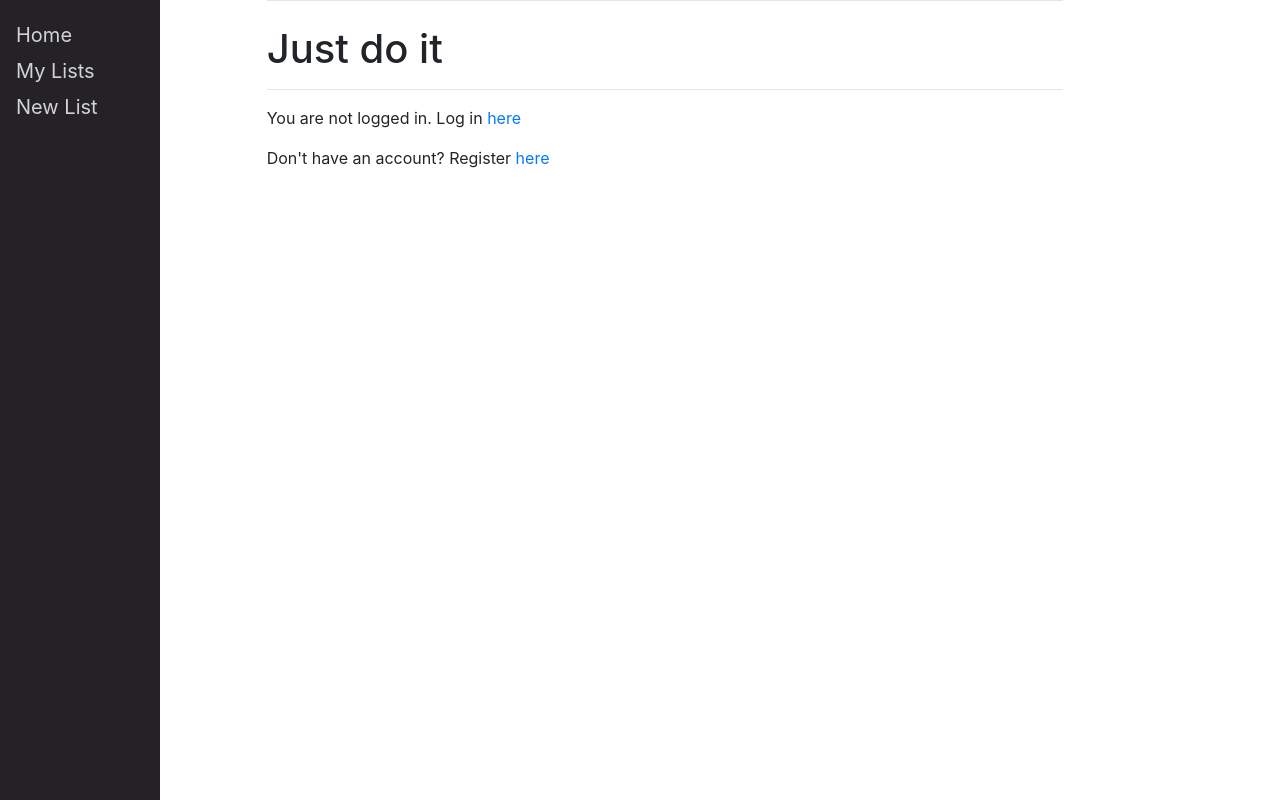
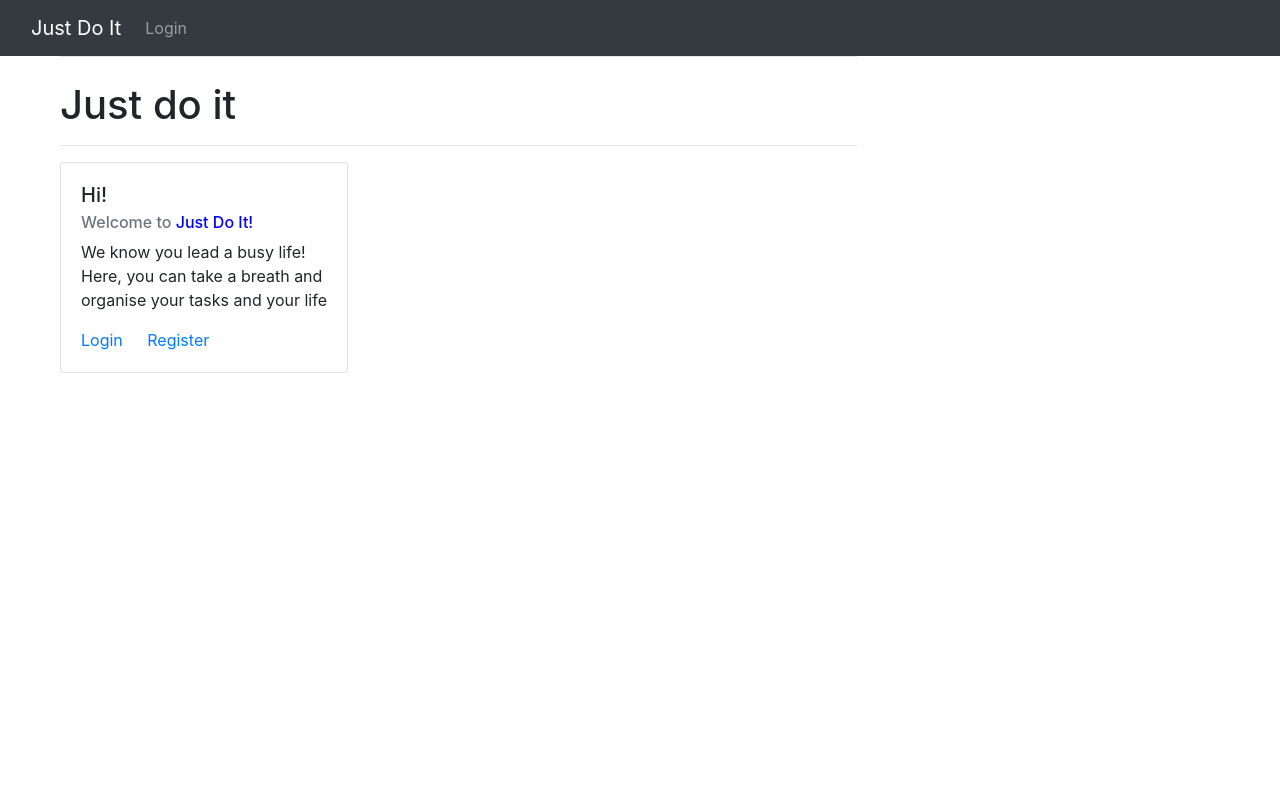
Before and after one commit to GeorgiaSkrempou/JustDoIt, a Django app: page / in a window 1280 px wide. Run offline with Django 4.2, Linux system fonts and the light colour scheme.

Commit message:
feat: navbar added to frontend

```diff
--- a/main/templates/main/base.html
+++ b/main/templates/main/base.html
@@ -3,29 +3,6 @@
 <html>
 <head>
     <style type="text/css">
-        .sidenav {
-            height:100%;
-            width:160px;
-            position: fixed;
-            z-index:1;
-            top:0;
-            left:0;
-            background-color:rgb(36, 34, 38);
-            overflow-x: hidden;
-            padding-top:20px;
-        }
-
-        .sidenav a {
-            padding:0px 8px 6px 16px;
-            text-decoration: none;
-            font-size:20px;
-            color: #d3d3d3;
-            display:block;
-        }
-
-        .sidenav a:hover{
-            color:#ffffff;
-        }
 
         .main{
             margin-left:50px;
@@ -47,17 +24,49 @@
         {% endblock%}
     </title>
 
+    <nav class="navbar navbar-expand-lg navbar-dark bg-dark">
+        <div class="container-fluid">
+          <a class="navbar-brand" href="/">Just Do It</a>
+          <button class="navbar-toggler" type="button" data-bs-toggle="collapse" data-bs-target="#navbarSupportedContent" aria-controls="navbarSupportedContent" aria-expanded="false" aria-label="Toggle navigation">
+            <span class="navbar-toggler-icon"></span>
+          </button>
+          <div class="collapse navbar-collapse" id="navbarSupportedContent">
+            <ul class="navbar-nav me-auto mb-2 mb-lg-0">
+                {% if user.is_authenticated %}
+                <li class="nav-item dropdown">
+                <a class="nav-link dropdown-toggle" href="/view/" id="navbarDropdown" role="button" data-bs-toggle="dropdown" aria-expanded="false">
+                  My Lists
+                </a>
+                <ul class="dropdown-menu" aria-labelledby="navbarDropdown">
+                {% for list in user.todolist.all %}
+                  <li><a class="dropdown-item" href="/{{list.id}}">{{list.name}}</a></li>
+                {% endfor %}
+                </ul>
+
+              </li>
+              <li class="nav-item">
+                <a class="nav-link" href="/create">New List</a>
+              </li>
+              {% endif %}
+              <li class="nav-item">
+                {% if user.is_authenticated %}
+                <a class="nav-link" href="/logout">Logout</a>
+                {% else %}
+                <a class="nav-link" href="/login">Login</a>
+                {% endif %}
+              </li>
+            </ul>
+
+          </div>
+        </div>
+      </nav>
+
 </head>
 
 <body>
-    <div class="sidenav">
-        <a href="/">Home</a>
-        <a href="/view">My Lists</a>
-        <a href="/create/">New List</a>
-    </div>
 
     <div id="content" name = "content" class="main">
-        <div class="row justify-content-center">
+        <div class="row justify-content-right">
             <div class="col-8">
                 <hr class="mt-0 mb-4">
                     {% block content %}
@@ -71,7 +80,7 @@
 
     <script src="https://code.jquery.com/jquery-3.3.1.slim.min.js" integrity="sha384-q8i/X+965DzO0rT7abK41JStQIAqVgRVzpbzo5smXKp4YfRvH+8abtTE1Pi6jizo" crossorigin="anonymous"></script>
     <script src="https://cdn.jsdelivr.net/npm/popper.js@1.14.7/dist/umd/popper.min.js" integrity="sha384-UO2eT0CpHqdSJQ6hJty5KVphtPhzWj9WO1clHTMGa3JDZwrnQq4sF86dIHNDz0W1" crossorigin="anonymous"></script>
-    <script src="https://cdn.jsdelivr.net/npm/bootstrap@4.3.1/dist/js/bootstrap.min.js" integrity="sha384-JjSmVgyd0p3pXB1rRibZUAYoIIy6OrQ6VrjIEaFf/nJGzIxFDsf4x0xIM+B07jRM" crossorigin="anonymous"></script>
+    <script src="https://cdn.jsdelivr.net/npm/bootstrap@5.1.3/dist/js/bootstrap.bundle.min.js" integrity="sha384-ka7Sk0Gln4gmtz2MlQnikT1wXgYsOg+OMhuP+IlRH9sENBO0LRn5q+8nbTov4+1p" crossorigin="anonymous"></script>
 
 </body>
 </html>
--- a/main/templates/main/home.html
+++ b/main/templates/main/home.html
@@ -14,11 +14,26 @@ Home
 
 
     {% if user.is_authenticated %}
-        Hi {{ user.username }}!
-        <p>Log out<a href="{% url 'logout' %}"> here</a></p>
+        <div class="card" style="width: 18rem;">
+            <div class="card-body">
+                <h5 class="card-title">Hi, {{user.username}}!</h5>
+                <h6 class="card-subtitle mb-2 text-muted">Welcome to <span style="color: blue;">Just Do It!</span></h6>
+                <p class="card-text">We know you lead a busy life! Here, you can take a breath and organise your tasks and your life</p>
+                <a href="/view" class="card-link">View your lists</a>
+                <a href="/create" class="card-link">Create a new list</a>
+                </div>
+        </div>
     {% else %}
-        <p>You are not logged in. Log in<a href="{% url 'login' %}"> here</a></p>
-        <p>Don't have an account? Register<a href="{% url 'register' %}"> here</a></p>
+
+        <div class="card" style="width: 18rem;">
+            <div class="card-body">
+                <h5 class="card-title">Hi!</h5>
+                <h6 class="card-subtitle mb-2 text-muted">Welcome to <span style="color: blue;">Just Do It!</span></h6>
+                <p class="card-text">We know you lead a busy life! Here, you can take a breath and organise your tasks and your life</p>
+                <a href="/login" class="card-link">Login</a>
+                <a href="/register" class="card-link">Register</a>
+            </div>
+        </div>
 
     {% endif %}
 
```
Also changed, not shown: main/templates/main/list.html (+12 -8 lines), main/templates/main/view.html (+11 -6 lines).
